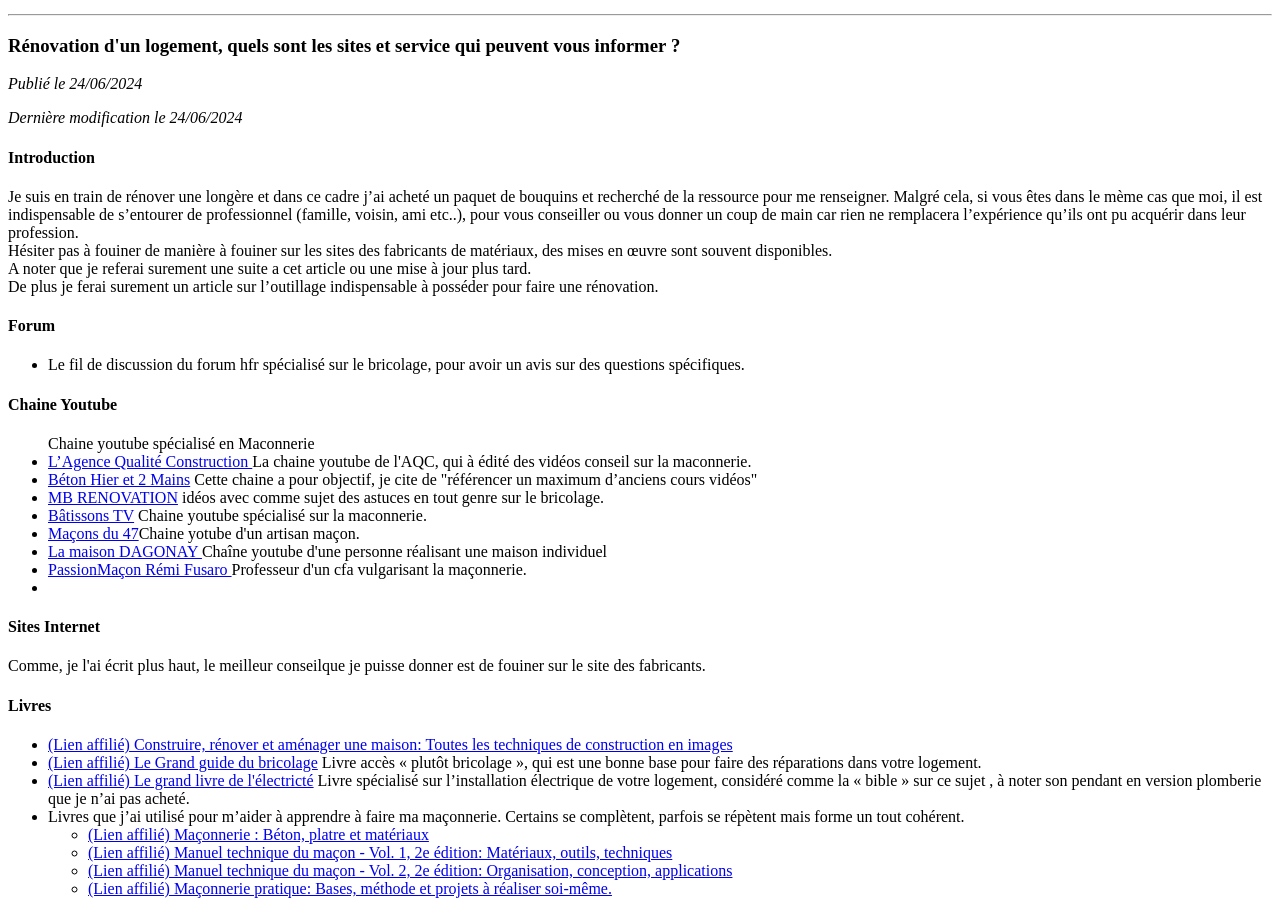
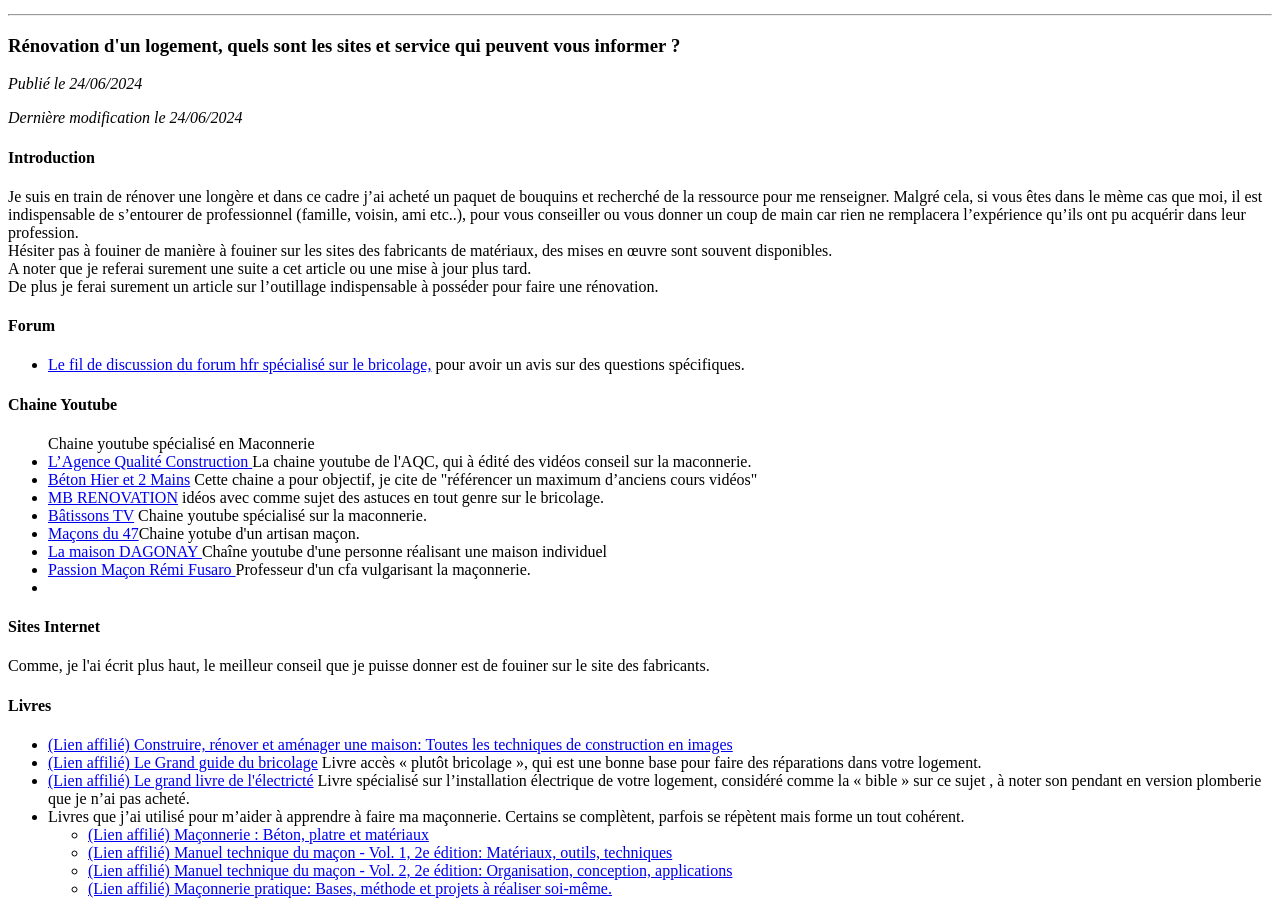
Before and after one commit to khuzdrix/Site-internet-perso, a plain HTML site: page html/renovation.html in a window 1280 px wide. Shown: the part 136-1050 px from the top of the page. Drawn offline with Linux system fonts and the light colour scheme.

Commit message:
Corrrection mineures 2

```diff
--- a/html/renovation.html
+++ b/html/renovation.html
@@ -48,7 +48,7 @@
             <section>
                 <h4>Forum</h4>
                 <ul>
-                    <li><a href="https://forum.hardware.fr/hfr/Discussions/Viepratique/bricolage-bricolage-sujet_59228_1.htm"></a>Le fil de discussion du forum hfr spécialisé sur le bricolage, pour avoir un avis sur des questions spécifiques.</li>
+                    <li><a href="https://forum.hardware.fr/hfr/Discussions/Viepratique/bricolage-bricolage-sujet_59228_1.htm">Le fil de discussion du forum hfr spécialisé sur le bricolage,</a> pour avoir un avis sur des questions spécifiques.</li>
                 </ul>
             </section>
             <section>
@@ -61,14 +61,14 @@
                         <li><a href="https://www.youtube.com/@batissonstv8534">Bâtissons TV</a> Chaine youtube spécialisé sur la maconnerie. </li>
                         <li><a href="https://www.youtube.com/@maconsdu4740">Maçons du 47</a>Chaine yotube d'un artisan maçon.</li>
                         <li><a href="https://www.youtube.com/@lamaisondagonay4820">La maison DAGONAY </a> Chaîne youtube d'une personne réalisant une maison individuel</li>
-                        <li><a href="https://www.youtube.com/@passionmaconremifusaro">PassionMaçon Rémi Fusaro </a>Professeur d'un cfa vulgarisant la maçonnerie.<li>
+                        <li><a href="https://www.youtube.com/@passionmaconremifusaro">Passion Maçon Rémi Fusaro </a>Professeur d'un cfa vulgarisant la maçonnerie.<li>
                     </ul>
                 </p>
             </section>
             <section>
                 <h4>Sites Internet</h4>
                 <p>
-                   Comme, je l'ai écrit plus haut, le meilleur conseilque je puisse donner est de fouiner sur le site des fabricants.
+                   Comme, je l'ai écrit plus haut, le meilleur conseil que je puisse donner est de fouiner sur le site des fabricants.
                 </p>
             </section>
 
```
